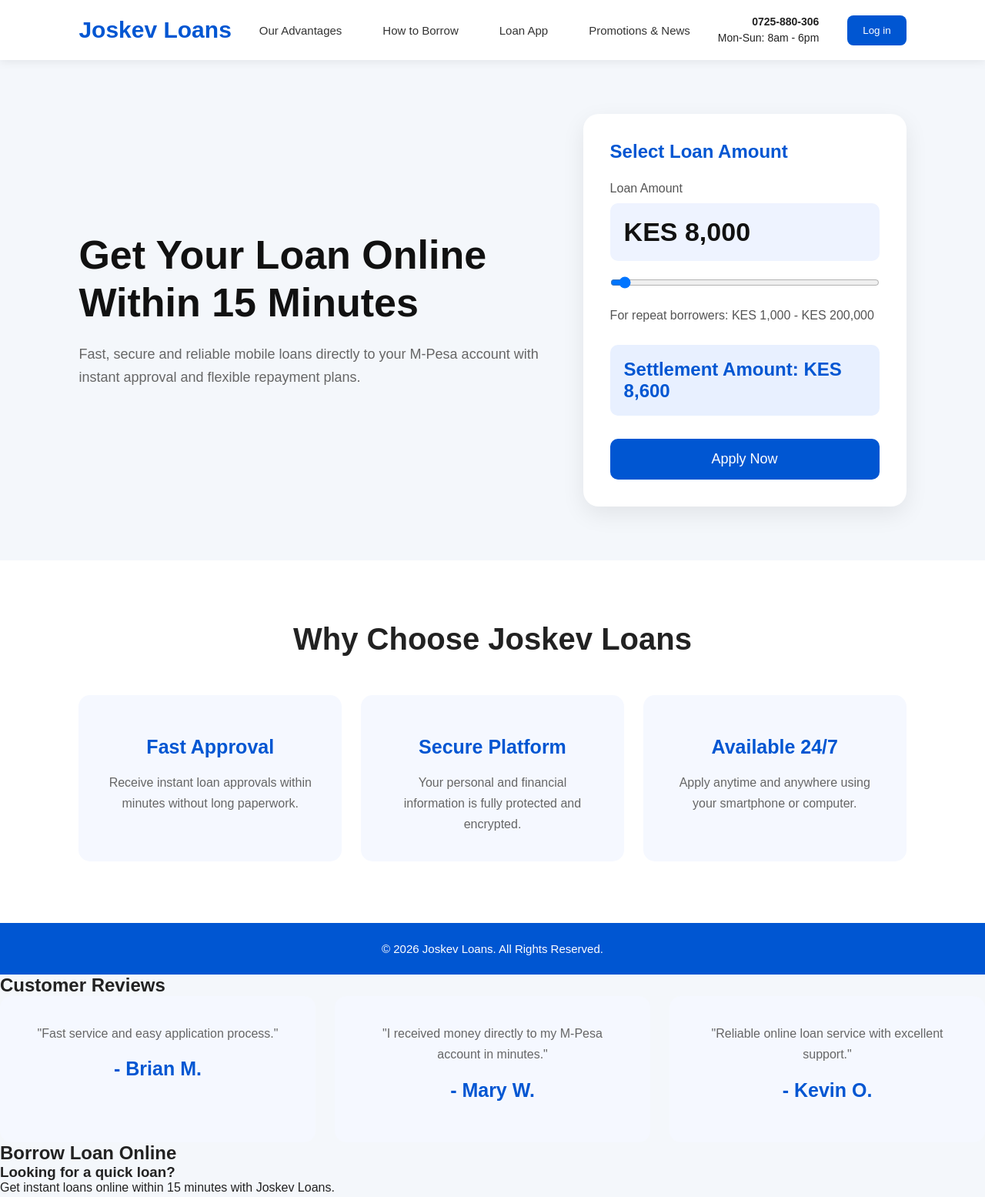
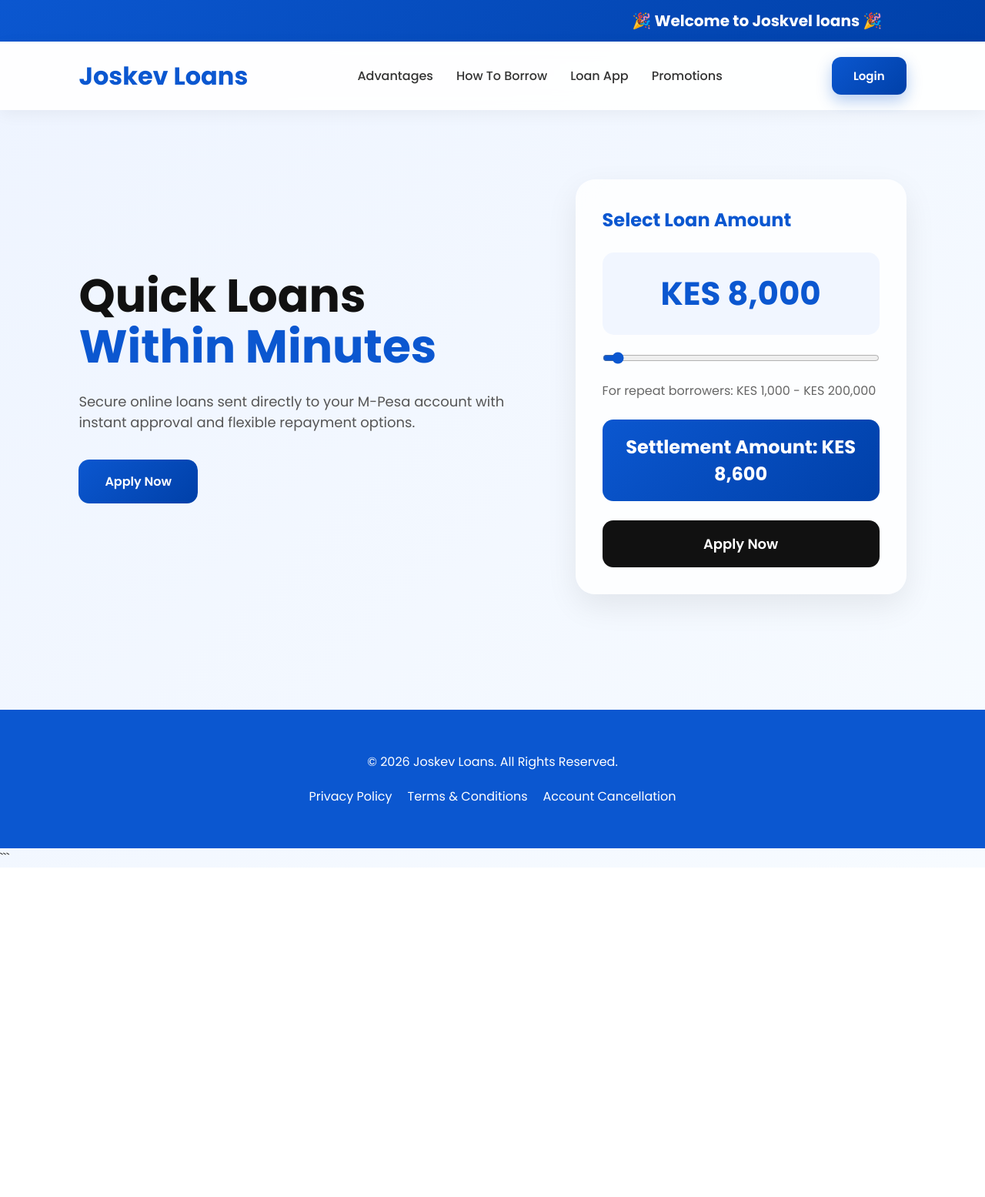
Before and after one commit to Josiahkimutai/joskev-loans, a website: page index.html in a window 1280 px wide. Shown: the top 1555 px of the page at 77% size. After the commit the page ends 1127 px from the top, so only its background shows below. Drawn offline with Linux system fonts and the light colour scheme.

Commit message:
Added moving congratulations banner

````diff
--- a/index.html
+++ b/index.html
@@ -4,22 +4,22 @@
 <head>
 <meta charset="UTF-8">
 <meta name="viewport" content="width=device-width, initial-scale=1.0">
+
 <title>Joskev Loans</title>
-<link rel="stylesheet" href="index.css">
+
+<link href="https://fonts.googleapis.com/css2?family=Poppins:wght@300;400;500;600;700&display=swap" rel="stylesheet">
 
 <style>
-
-/* GOOGLE STYLE RESET */
 
 *{
     margin:0;
     padding:0;
     box-sizing:border-box;
-    font-family:Arial, sans-serif;
+    font-family:'Poppins',sans-serif;
 }
 
 body{
-    background:#f4f7fb;
+    background:linear-gradient(135deg,#eef4ff,#f7fbff);
     color:#222;
 }
 
@@ -27,70 +27,66 @@
 
 header{
     width:100%;
-    background:#ffffff;
-    padding:18px 8%;
+    padding:20px 8%;
     display:flex;
     justify-content:space-between;
     align-items:center;
-    flex-wrap:wrap;
+    background:rgba(255,255,255,0.9);
+    backdrop-filter:blur(10px);
     position:sticky;
     top:0;
     z-index:1000;
-    box-shadow:0 2px 12px rgba(0,0,0,0.08);
+    box-shadow:0 5px 20px rgba(0,0,0,0.05);
 }
 
 .logo{
-    font-size:30px;
-    font-weight:bold;
-    color:#0056d2;
+    font-size:32px;
+    font-weight:700;
+    color:#0b57d0;
 }
 
 nav{
     display:flex;
-    gap:25px;
+    gap:30px;
 }
 
 nav a{
     text-decoration:none;
     color:#333;
-    font-size:15px;
+    font-weight:500;
     transition:0.3s;
 }
 
 nav a:hover{
-    color:#0056d2;
-}
-
-.contact{
-    text-align:right;
-    font-size:14px;
-    line-height:1.5;
+    color:#0b57d0;
 }
 
 .login-btn{
-    background:#0056d2;
+    background:linear-gradient(135deg,#0b57d0,#0040a8);
     color:white;
     border:none;
-    padding:12px 20px;
-    border-radius:8px;
+    padding:13px 28px;
+    border-radius:12px;
     cursor:pointer;
+    font-weight:600;
+    font-size:15px;
     transition:0.3s;
-    margin-left:15px;
+    box-shadow:0 8px 20px rgba(11,87,208,0.3);
 }
 
 .login-btn:hover{
-    background:#003f9e;
+    transform:translateY(-3px);
 }
 
 /* HERO */
 
 .hero{
-    padding:70px 8%;
+    padding:90px 8%;
     display:flex;
     justify-content:space-between;
     align-items:center;
+    gap:60px;
     flex-wrap:wrap;
-    gap:50px;
 }
 
 .hero-text{
@@ -99,141 +95,227 @@
 }
 
 .hero-text h1{
-    font-size:52px;
-    line-height:1.2;
-    margin-bottom:20px;
+    font-size:60px;
+    line-height:1.1;
+    margin-bottom:25px;
     color:#111;
+}
+
+.hero-text span{
+    color:#0b57d0;
 }
 
 .hero-text p{
     font-size:18px;
-    color:#666;
-    line-height:1.7;
+    color:#555;
+    max-width:600px;
+    margin-bottom:35px;
+}
+
+.hero-btn{
+    display:inline-block;
+    background:linear-gradient(135deg,#0b57d0,#0040a8);
+    color:white;
+    text-decoration:none;
+    padding:16px 34px;
+    border-radius:14px;
+    font-weight:600;
+    transition:0.3s;
+}
+
+.hero-btn:hover{
+    transform:translateY(-3px);
 }
 
 /* LOAN CARD */
 
 .loan-card{
-    width:420px;
-    background:white;
+    width:430px;
+    background:rgba(255,255,255,0.8);
+    backdrop-filter:blur(15px);
+    border-radius:25px;
     padding:35px;
-    border-radius:20px;
-    box-shadow:0 10px 30px rgba(0,0,0,0.08);
+    box-shadow:0 15px 40px rgba(0,0,0,0.08);
 }
 
 .loan-card h2{
     margin-bottom:25px;
-    color:#0056d2;
-}
-
-.loan-box label{
-    display:block;
-    margin-bottom:10px;
-    color:#555;
+    color:#0b57d0;
 }
 
 .amount{
-    background:#eef3ff;
-    padding:18px;
-    border-radius:10px;
-    font-size:34px;
-    font-weight:bold;
-    color:#111;
+    background:#f1f6ff;
+    padding:22px;
+    border-radius:15px;
+    font-size:42px;
+    font-weight:700;
+    margin-bottom:20px;
+    text-align:center;
+    color:#0b57d0;
 }
 
 .range{
     width:100%;
-    margin-top:20px;
-    cursor:pointer;
+    accent-color:#0b57d0;
 }
 
 .loan-info{
-    margin-top:18px;
-    color:#555;
-    line-height:1.6;
+    margin-top:15px;
+    color:#666;
 }
 
 .settlement{
     margin-top:25px;
-    background:#e8f0ff;
+    background:linear-gradient(135deg,#0b57d0,#0040a8);
+    color:white;
     padding:18px;
-    border-radius:10px;
+    border-radius:14px;
     font-size:24px;
-    font-weight:bold;
-    color:#0056d2;
+    font-weight:700;
+    text-align:center;
 }
 
 .apply-btn{
     display:block;
     width:100%;
-    margin-top:30px;
-    padding:16px;
     text-align:center;
-    background:#0056d2;
+    margin-top:25px;
+    padding:17px;
+    border-radius:14px;
+    text-decoration:none;
+    background:#111;
     color:white;
-    text-decoration:none;
-    border-radius:10px;
     font-size:18px;
+    font-weight:600;
     transition:0.3s;
 }
 
 .apply-btn:hover{
-    background:#003f9e;
+    background:#000;
     transform:translateY(-2px);
 }
 
-/* ADVANTAGES */
+/* SECTIONS */
 
-.advantages{
-    background:white;
+section{
     padding:80px 8%;
 }
 
-.advantages h2{
+.section-title{
     text-align:center;
-    margin-bottom:50px;
-    font-size:40px;
+    font-size:42px;
+    margin-bottom:55px;
+    color:#111;
 }
 
+/* CARDS */
+
 .cards{
-    display:flex;
-    gap:25px;
-    flex-wrap:wrap;
+    display:grid;
+    grid-template-columns:repeat(auto-fit,minmax(260px,1fr));
+    gap:30px;
 }
 
 .card{
-    flex:1;
-    min-width:260px;
-    background:#f5f8ff;
+    background:white;
+    border-radius:22px;
     padding:35px;
-    border-radius:15px;
-    text-align:center;
+    box-shadow:0 10px 30px rgba(0,0,0,0.06);
     transition:0.3s;
 }
 
 .card:hover{
-    transform:translateY(-6px);
+    transform:translateY(-8px);
 }
 
 .card h3{
-    margin:18px 0;
-    color:#0056d2;
-    font-size:25px;
+    color:#0b57d0;
+    margin-bottom:15px;
+    font-size:24px;
 }
 
 .card p{
     color:#666;
-    line-height:1.7;
+}
+
+/* ABOUT */
+
+.about{
+    background:white;
+    border-radius:25px;
+    margin:0 8%;
+    box-shadow:0 10px 30px rgba(0,0,0,0.05);
+}
+
+.about h3{
+    margin-top:25px;
+    color:#0b57d0;
+}
+
+/* RATES */
+
+.loan-rates{
+    background:linear-gradient(135deg,#0b57d0,#0040a8);
+    color:white;
+    border-radius:25px;
+    margin:0 8%;
+}
+
+.loan-rates .section-title{
+    color:white;
+}
+
+.loan-rates p{
+    margin-bottom:15px;
+    font-size:18px;
+}
+
+/* CONTACT */
+
+.contact-section{
+    display:grid;
+    grid-template-columns:repeat(auto-fit,minmax(260px,1fr));
+    gap:30px;
+}
+
+.contact-card{
+    background:white;
+    padding:35px;
+    border-radius:22px;
+    text-align:center;
+    box-shadow:0 10px 30px rgba(0,0,0,0.05);
+}
+
+.contact-card h3{
+    color:#0b57d0;
+    margin-bottom:15px;
 }
 
 /* FOOTER */
 
 footer{
-    background:#0056d2;
+    background:#0b57d0;
     color:white;
     text-align:center;
-    padding:25px;
-    font-size:15px;
+    padding:55px 8%;
+    margin-top:60px;
+}
+
+.footer-links{
+    display:flex;
+    justify-content:center;
+    gap:20px;
+    flex-wrap:wrap;
+    margin-top:20px;
+}
+
+.footer-links a{
+    color:white;
+    text-decoration:none;
+}
+
+.footer-links a:hover{
+    text-decoration:underline;
 }
 
 /* MOBILE */
@@ -242,7 +324,7 @@
 
 header{
     flex-direction:column;
-    gap:15px;
+    gap:20px;
 }
 
 nav{
@@ -259,7 +341,7 @@
 }
 
 .hero-text h1{
-    font-size:38px;
+    font-size:42px;
 }
 
 }
@@ -269,7 +351,41 @@
 
 <body>
 
-<!-- HEADER -->
+<style>
+
+.moving-text{
+    width:100%;
+    background:linear-gradient(135deg,#0b57d0,#0040a8);
+    color:white;
+    padding:12px 0;
+    font-size:20px;
+    font-weight:700;
+    overflow:hidden;
+    white-space:nowrap;
+    position:relative;
+    text-align:center;
+}
+
+.moving-text span{
+    position:relative;
+    display:inline-block;
+    animation:moveText 12s linear infinite;
+}
+
+@keyframes moveText{
+    from{
+        transform:translateX(-100%);
+    }
+    to{
+        transform:translateX(100vw);
+    }
+}
+
+</style>
+
+<div class="moving-text">
+    <span>🎉 Welcome to Joskvel loans  🎉</span>
+</div>
 
 <header>
 
@@ -277,59 +393,43 @@
 Joskev Loans
 </div>
 
-<nav class="navbar">
-
-<a href="advatages.html">Our Advantages</a>
-<a href="howtoborrow.html">How to Borrow</a>
-<a href="loanapp.html">Loan App</a>
-<a href="promotion.html">Promotions & News</a>
-
+<nav>
+<a href="#">Advantages</a>
+<a href="#">How To Borrow</a>
+<a href="#">Loan App</a>
+<a href="#">Promotions</a>
 </nav>
-
-
-<div class="contact">
-<div><strong>0725-880-306</strong></div>
-<div>Mon-Sun: 8am - 6pm</div>
-</div>
 
 <button class="login-btn"
 onclick="window.location.href='login.html'">
-    Log in
+Login
 </button>
 
 </header>
-
-<!-- HERO SECTION -->
 
 <section class="hero">
 
 <div class="hero-text">
 
 <h1>
-Get Your Loan Online Within 15 Minutes
+Quick Loans <span>Within Minutes</span>
 </h1>
 
 <p>
-Fast, secure and reliable mobile loans directly to your M-Pesa account with instant approval and flexible repayment plans.
+Secure online loans sent directly to your M-Pesa account with instant approval and flexible repayment options.
 </p>
+
+<a href="nextpage.html" class="hero-btn">
+Apply Now
+</a>
 
 </div>
 
-<!-- LOAN CARD -->
-
 <div class="loan-card">
 
-<h2>
-Select Loan Amount
-</h2>
+<h2>Select Loan Amount</h2>
 
-<div class="loan-box">
-
-<label>
-Loan Amount
-</label>
-
-<div class="amount">
+<div class="amount" id="amount">
 KES 8,000
 </div>
 
@@ -339,15 +439,14 @@
 max="200000"
 value="8000"
 class="range"
+id="slider"
 >
-
-</div>
 
 <div class="loan-info">
 For repeat borrowers: KES 1,000 - KES 200,000
 </div>
 
-<div class="settlement">
+<div class="settlement" id="settlement">
 Settlement Amount: KES 8,600
 </div>
 
@@ -359,266 +458,43 @@
 
 </section>
 
-<!-- ADVANTAGES -->
-
-<section class="advantages">
-
-<h2>
-Why Choose Joskev Loans
-</h2>
-
-<div class="cards">
-
-<div class="card">
-
-<h3>
-Fast Approval
-</h3>
-
-<p>
-Receive instant loan approvals within minutes without long paperwork.
-</p>
-
-</div>
-
-<div class="card">
-
-<h3>
-Secure Platform
-</h3>
-
-<p>
-Your personal and financial information is fully protected and encrypted.
-</p>
-
-</div>
-
-<div class="card">
-
-<h3>
-Available 24/7
-</h3>
-
-<p>
-Apply anytime and anywhere using your smartphone or computer.
-</p>
-
-</div>
-
-</div>
-
-</section>
-
-<!-- FOOTER -->
-
-<footer>
-© 2026 Joskev Loans. All Rights Reserved.
-</footer>
-
-</body>
-</html>
-
-
-
-</div>
-
-</div>
-
-</section>
-
-
-
-
-<section class="reviews">
-
-<h2>Customer Reviews</h2>
-
-<div class="cards">
-
-<div class="card">
-<p>
-"Fast service and easy application process."
-</p>
-
-<h3>- Brian M.</h3>
-
-</div>
-
-<div class="card">
-<p>
-"I received money directly to my M-Pesa account in minutes."
-</p>
-
-<h3>- Mary W.</h3>
-
-</div>
-
-<div class="card">
-<p>
-"Reliable online loan service with excellent support."
-</p>
-
-<h3>- Kevin O.</h3>
-
-</div>
-
-</div>
-
-</section>
-
-<!-- ABOUT -->
-
-<section class="about">
-
-<h2>Borrow Loan Online</h2>
-
-<h3>Looking for a quick loan?</h3>
-
-<p>
-Get instant loans online within 15 minutes with Joskev Loans.
-</p>
-
-<h3>Who are we?</h3>
-
-<p>
-Joskev Loans is one of the best services for online loans in Kenya, directly disbursed to M-Pesa. Unlike other loan services, we offer a simple and quick solution without leaving home in just 15 minutes with only one document needed.
-</p>
-
-<h3>How to apply for a loan?</h3>
-
-<p>
-You just need to visit our website, register online, and start applying for loans.
-</p>
-
-<h3>Why should you borrow from Joskev Loans?</h3>
-
-<p>
-You can apply anytime and anywhere through our website and get approved within 15 minutes. We guarantee confidentiality and protection of your data while our customer service team always looks for solutions in difficult situations.
-</p>
-
-<p>
-Use our website and get extra money whenever you need it.
-</p>
-
-</section>
-
-<!-- LOAN RATES -->
-
-<section class="loan-rates">
-
-<h2>Loan Rates and Fees</h2>
-
-<p><strong>Loan Amounts:</strong> Ksh 1,000 to Ksh 200,000</p>
-
-<p><strong>Minimum repayment period:</strong> 61 days including loan extension</p>
-
-<p><strong>Maximum repayment period:</strong> 365 days including loan extension</p>
-
-<p><strong>Minimum APR:</strong> 3.65%</p>
-
-<p><strong>Maximum APR:</strong> 803%</p>
-
-<br>
-
-<h3>Representative Example - Minimum Interest</h3>
-
-<p>
-If you apply for Ksh 10,000 loan for 61 days under 1.0% per day, the total repayment amount will be Ksh 16,100.
-</p>
-
-<br>
-
-<h3>Representative Example - Maximum Interest</h3>
-
-<p>
-If you apply for Ksh 10,000 loan for 61 days under 2.2% per day, the total repayment amount will be Ksh 23,420.
-</p>
-
-</section>
-
-<!-- CONTACT -->
-
-<section class="contact-section">
-
-<div class="contact-card">
-
-<h3>📞 Support Service</h3>
-
-<p>+254 709 029 000</p>
-
-<p>Mon-Sun: 8am - 6pm</p>
-
-</div>
-
-<div class="contact-card">
-
-<h3>📧 Mail Address</h3>
-
-<p>customer@lendplus.ke</p>
-
-</div>
-
-<div class="contact-card">
-
-<h3>⏰ Application Acceptance</h3>
-
-<p>24/7</p>
-
-</div>
-
-</section>
-
-<!-- ADDRESS -->
-
-<section class="address">
-
-<h2>Office Address</h2>
-
-<p>P.O BOX 30834 G.P.O NAIROBI</p>
-
-<p>COUNTY: NAIROBI</p>
-
-<p>DISTRICT: WESTLANDS DISTRICT</p>
-
-<p>LOCALITY: WESTLANDS</p>
-
-<p>STREET: RHAPTA ROAD</p>
-
-<p>BUILDING: RHAPTA HEIGHTS</p>
-
-</section>
-
-<!-- FOOTER -->
-
 <footer>
 
 <p>
-© 2021-2026 ALL RIGHTS RESERVED.
+© 2026 Joskev Loans. All Rights Reserved.
 </p>
 
-<p>
-AVENTUS TECHNOLOGY LIMITED IS A COMPANY DULY INCORPORATED AND REGISTERED UNDER THE LAWS OF KENYA.
-</p>
-
-<br>
-
 <div class="footer-links">
-
 <a href="#">Privacy Policy</a>
-
-<a href="#">Terms and Conditions</a>
-
+<a href="#">Terms & Conditions</a>
 <a href="#">Account Cancellation</a>
-
-<a href="#">Referral Bonuses</a>
-
 </div>
 
-<br>
+</footer>
 
-<p>
-Licensed & Regulated by CBK 2025
-</p>
+<script>
 
-</footer>
+const slider = document.getElementById("slider");
+const amount = document.getElementById("amount");
+const settlement = document.getElementById("settlement");
+
+slider.oninput = function(){
+
+let value = parseInt(this.value);
+
+amount.innerHTML =
+"KES " + value.toLocaleString();
+
+let repay = Math.round(value * 1.075);
+
+settlement.innerHTML =
+"Settlement Amount: KES " + repay.toLocaleString();
+
+}
+
+</script>
+
+</body>
+
+</html>
 ```
````
